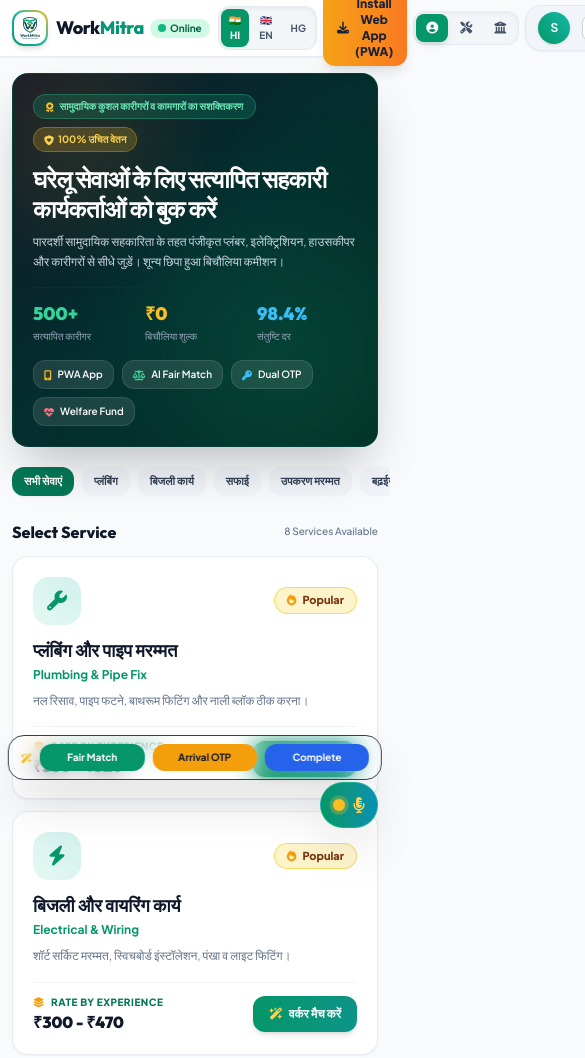
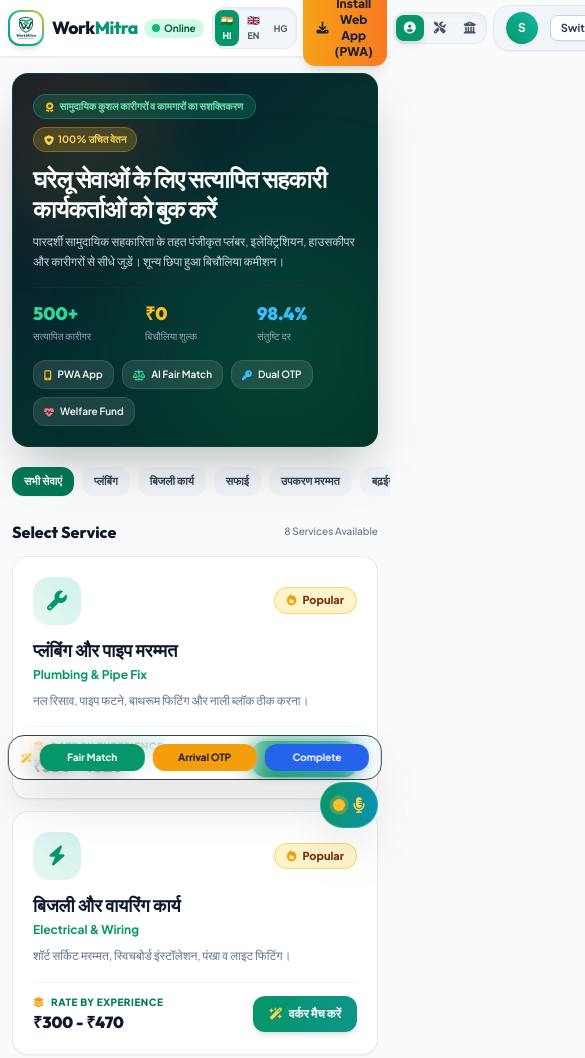
Before and after one commit to abhishekgautam6385-sudo/work-mitra-, a plain HTML site: page index.html in a window 390 px wide. Shown: the top 1058 px of the page, 585 px wide, since content can reach past the window. Drawn offline with nearby package versions, Linux system fonts and the light colour scheme.

Commit message:
feat: complete mobile responsive navbar styling for main header & app pages

```diff
--- a/styles.css
+++ b/styles.css
@@ -226,6 +226,22 @@
    ================================================================ */
 @media (max-width: 639px) {
 
+  /* Header Navbar responsiveness */
+  .glass-header .max-w-7xl {
+    padding-left: 8px !important;
+    padding-right: 8px !important;
+  }
+
+  .global-lang-btn {
+    padding: 3px 6px !important;
+    font-size: 10px !important;
+  }
+
+  .role-btn {
+    padding: 4px 8px !important;
+    font-size: 10px !important;
+  }
+
   /* Voice panel: full-width on mobile */
   #voice-assistant-panel {
     width: calc(100vw - 16px) !important;
@@ -281,6 +297,21 @@
   }
 }
 
+@media (max-width: 480px) {
+  .glass-header h1 {
+    font-size: 1.1rem !important;
+  }
+  .global-lang-btn span {
+    font-size: 9px !important;
+  }
+  .role-btn span {
+    display: none !important;
+  }
+  .role-btn {
+    padding: 5px 8px !important;
+  }
+}
+
 /* ================================================================
    TABLET — 640px to 1023px
    ================================================================ */
```
